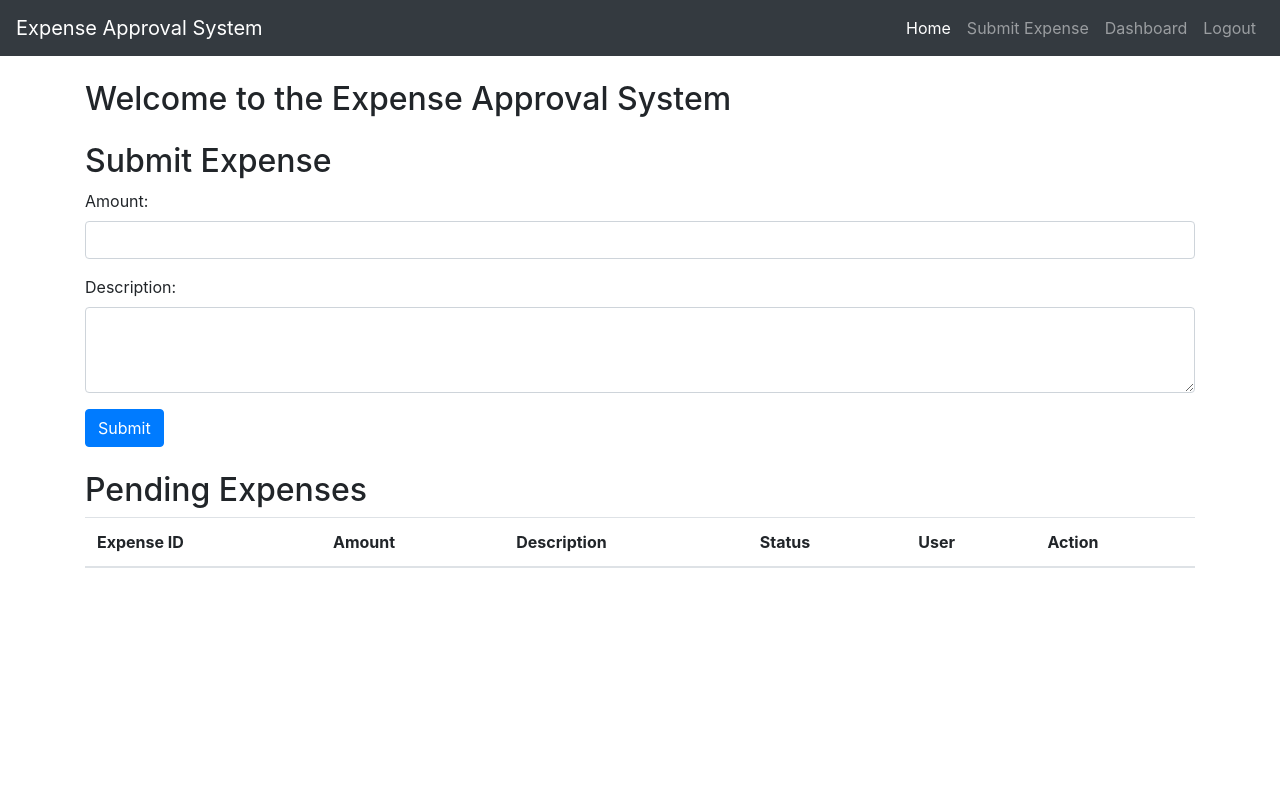
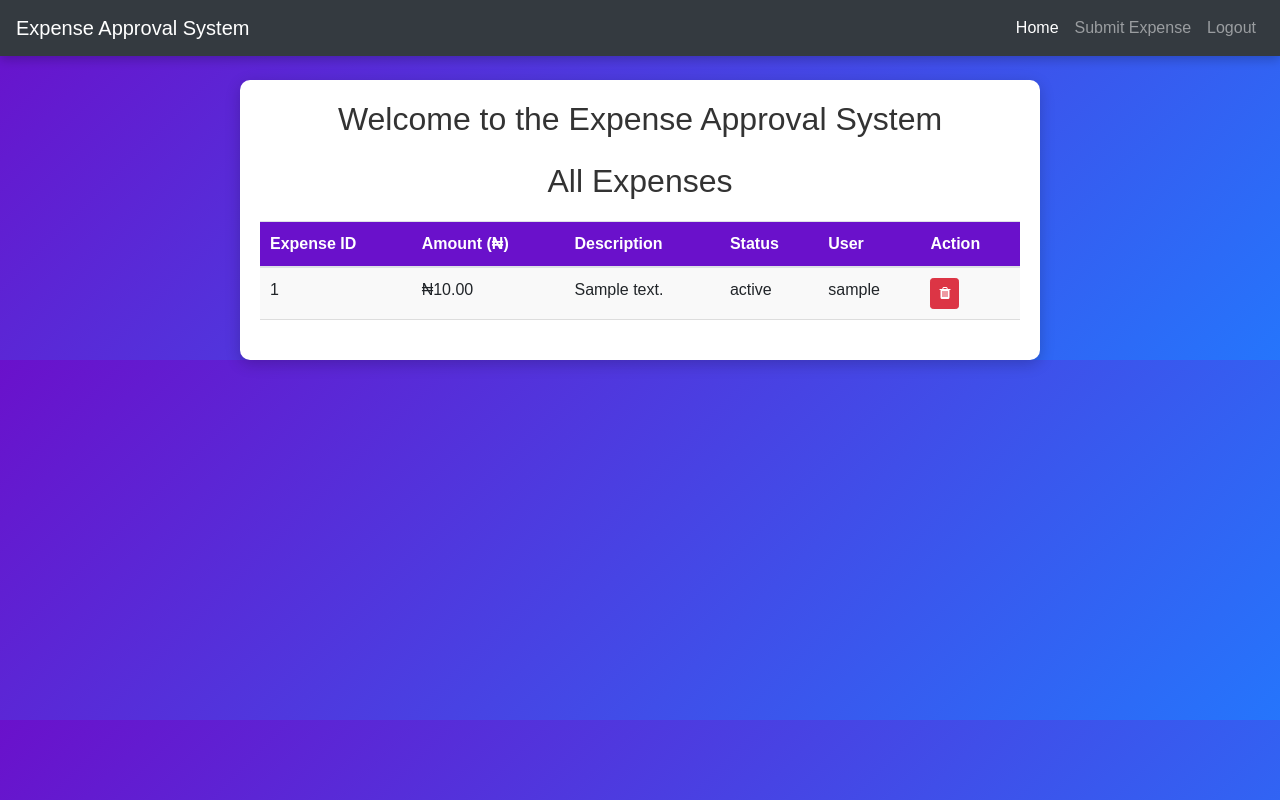
Before and after one commit to khalifaMMM12/Expense-Approval-System, a PHP site: page / in a window 1280 px wide. Run offline with PHP 8.4, Linux system fonts and the light colour scheme; the visitor is signed in with stand-in values (Sample User, id 1); tables that the repository leaves empty or names only in its code hold one stand-in row (values such as "Sample post"); lists and menus that the app fills with data are empty; some libraries are stand-ins or nearby versions.

Commit message:
Expense table updated

```diff
--- a/index.php
+++ b/index.php
@@ -2,7 +2,7 @@
 session_start();
 
 // Check if the user is logged in
-if(!isset($_SESSION["user_id"])) {
+if (!isset($_SESSION["user_id"])) {
     header("Location: login.php");
     exit;
 }
@@ -10,27 +10,14 @@ if(!isset($_SESSION["user_id"])) {
 // Include database connection
 require_once "db_connection.php";
 
-// Fetch pending expenses for admin view
-if($_SESSION["role"] == 'admin') {
+// Fetch all expenses including pending, approved, and rejected
 $sql = "SELECT E.expense_id, E.description, E.amount, E.status, U.username
         FROM Expenses E
         JOIN Users U ON E.user_id = U.user_id
-            WHERE E.status = 'Pending'
         ORDER BY E.created_at DESC";
 $stmt = $mysqli->prepare($sql);
 $stmt->execute();
-    $pending_expenses = $stmt->get_result();
-} else {
-    // Fetch expenses only for the logged-in user
-    $sql = "SELECT expense_id, description, amount, status
-            FROM Expenses
-            WHERE user_id = ? AND status = 'Pending'
-            ORDER BY created_at DESC";
-    $stmt = $mysqli->prepare($sql);
-    $stmt->bind_param("i", $_SESSION["user_id"]);
-    $stmt->execute();
-    $pending_expenses = $stmt->get_result();
-}
+$expenses = $stmt->get_result();
 
 // Close statement and connection
 $stmt->close();
@@ -42,10 +29,9 @@ $mysqli->close();
     <meta charset="UTF-8">
     <meta name="viewport" content="width=device-width, initial-scale=1.0">
     <title>Expense Approval System</title>
-    <!-- Bootstrap CSS -->
     <link href="https://stackpath.bootstrapcdn.com/bootstrap/4.5.2/css/bootstrap.min.css" rel="stylesheet">
-    <!-- Custom CSS -->
-    <link href="styles.css" rel="stylesheet">
+    <link rel="stylesheet" href="https://cdnjs.cloudflare.com/ajax/libs/font-awesome/4.7.0/css/font-awesome.min.css">
+    <link href="style/index.css" rel="stylesheet">
 </head>
 <body>
     <!-- Navigation Menu -->
@@ -62,11 +48,6 @@ $mysqli->close();
                 <li class="nav-item">
                     <a class="nav-link" href="submit_expense.php">Submit Expense</a>
                 </li>
-                <?php if($_SESSION["role"] == 'admin'): ?>
-                <li class="nav-item">
-                    <a class="nav-link" href="dashboard.php">Dashboard</a>
-                </li>
-                <?php endif; ?>
                 <li class="nav-item">
                     <a class="nav-link" href="logout.php">Logout</a>
                 </li>
@@ -75,55 +56,41 @@ $mysqli->close();
     </nav>
 
     <!-- Main Content Area -->
-    <div class="container mt-4">
+    <div class="container mt-6">
         <h2>Welcome to the Expense Approval System</h2>
 
-        <!-- Submit Expense Form -->
+        <!-- All Expenses Table -->
         <div class="mt-4">
-            <h2>Submit Expense</h2>
-            <form action="submit_expense.php" method="POST">
-                <div class="form-group">
-                    <label for="amount">Amount:</label>
-                    <input type="number" class="form-control" id="amount" name="amount" required>
-                </div>
-                <div class="form-group">
-                    <label for="description">Description:</label>
-                    <textarea class="form-control" id="description" name="description" rows="3" required></textarea>
-                </div>
-                <button type="submit" class="btn btn-primary">Submit</button>
-            </form>
-        </div>
-
-        <!-- Pending Expenses Table -->
-        <div class="mt-4">
-            <h2>Pending Expenses</h2>
+            <h2>All Expenses</h2>
             <table class="table">
                 <thead>
                     <tr>
                         <th>Expense ID</th>
-                        <th>Amount</th>
+                        <th>Amount (₦)</th>
                         <th>Description</th>
                         <th>Status</th>
-                        <?php if($_SESSION["role"] == 'admin'): ?>
                         <th>User</th>
                         <th>Action</th>
-                        <?php endif; ?>
                     </tr>
                 </thead>
                 <tbody>
-                    <?php while($row = $pending_expenses->fetch_assoc()): ?>
+                    <?php while ($row = $expenses->fetch_assoc()): ?>
                     <tr>
                         <td><?php echo $row['expense_id']; ?></td>
-                        <td><?php echo $row['amount']; ?></td>
+                        <td>₦<?php echo number_format($row['amount'], 2); ?></td>
                         <td><?php echo $row['description']; ?></td>
-                        <td><?php echo $row['status']; ?></td>
-                        <?php if($_SESSION["role"] == 'admin'): ?>
+                        <td class="<?php echo strtolower($row['status']); ?>"><?php echo $row['status']; ?></td>
                         <td><?php echo $row['username']; ?></td>
                         <td>
-                            <a href="approve_expense.php?expense_id=<?php echo $row['expense_id']; ?>" class="btn btn-success btn-sm">Approve</a>
-                            <a href="reject_expense.php?expense_id=<?php echo $row['expense_id']; ?>" class="btn btn-danger btn-sm">Reject</a>
+                            <?php if ($_SESSION['role'] === 'admin'): ?>
+                                <form action="delete_expense.php" method="POST" onsubmit="return confirm('Are you sure you want to delete this expense?');" style="display:inline;">
+                                    <input type="hidden" name="expense_id" value="<?php echo $row['expense_id']; ?>">
+                                    <button type="submit" class="btn btn-danger btn-sm">
+                                        <i class="fa fa-trash"></i>
+                                    </button>
+                                </form>
+                            <?php endif; ?>
                         </td>
-                        <?php endif; ?>
                     </tr>
                     <?php endwhile; ?>
                 </tbody>
--- /dev/null
+++ b/style/index.css
@@ -0,0 +1,100 @@
+body {
+    margin: 0;
+    font-family: 'Arial', sans-serif;
+    background: linear-gradient(135deg, #6a11cb 0%, #2575fc 100%);
+}
+
+.navbar {
+    position: fixed;
+    top: 0;
+    width: 100%;
+    z-index: 1000;
+    box-shadow: 0 4px 10px rgba(0, 0, 0, 0.2);
+}
+
+.container {
+    background-color: #ffffff;
+    border-radius: 10px;
+    padding: 20px;
+    box-shadow: 0 4px 15px rgba(0, 0, 0, 0.2);
+    max-width: 800px;
+    margin: 80px auto 0; /* Adjust margin to provide space for the fixed navbar */
+}
+
+h2 {
+    color: #333333;
+    text-align: center;
+    margin-bottom: 20px;
+}
+
+.table {
+    width: 100%;
+    margin-bottom: 20px;
+    border-collapse: collapse;
+}
+
+.table th,
+.table td {
+    padding: 10px;
+    text-align: left;
+    border-bottom: 1px solid #dddddd;
+}
+
+.table th {
+    background-color: #6a11cb;
+    color: white;
+}
+
+.table td {
+    background-color: #f9f9f9;
+}
+
+.table .approved {
+    color: green;
+}
+
+.table .rejected {
+    color: red;
+}
+
+.table .pending {
+    color: orange;
+}
+
+.btn-primary {
+    background-color: #6a11cb;
+    border-color: #6a11cb;
+    width: 100%;
+}
+
+.btn-primary:hover {
+    background-color: #2575fc;
+    border-color: #2575fc;
+}
+
+.alert {
+    margin-top: 10px;
+}
+
+.form-group {
+    margin-bottom: 20px;
+}
+
+.form-control {
+    border-radius: 20px;
+    padding: 10px;
+}
+
+label {
+    color: #555555;
+}
+
+.btn-danger {
+    color: white;
+    background-color: #dc3545;
+    border-color: #dc3545;
+}
+
+.btn-danger .fa-trash {
+    pointer-events: none;
+}
```
Also changed, not shown: dashboard.php (+48 -6 lines), delete_expense.php (added, +39 -0 lines). Lines whose indentation alone changed are shown as unchanged.
